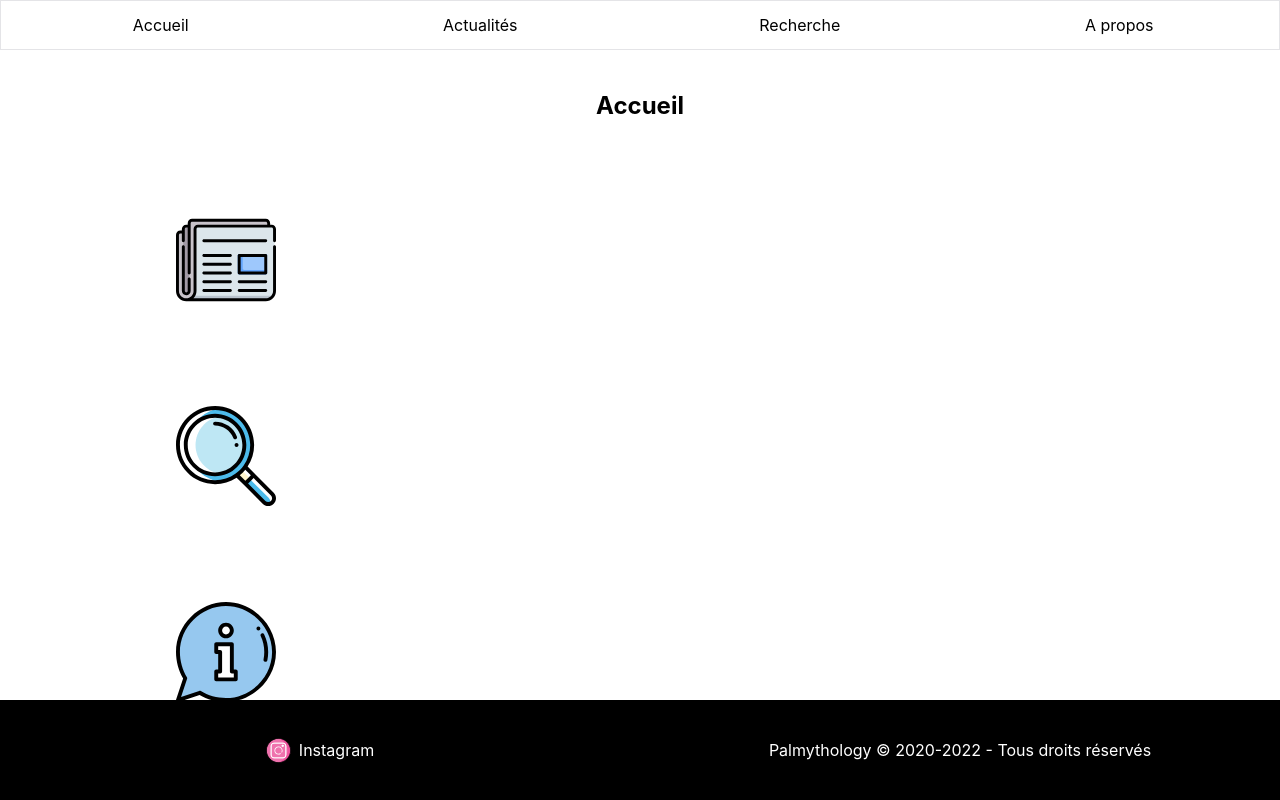
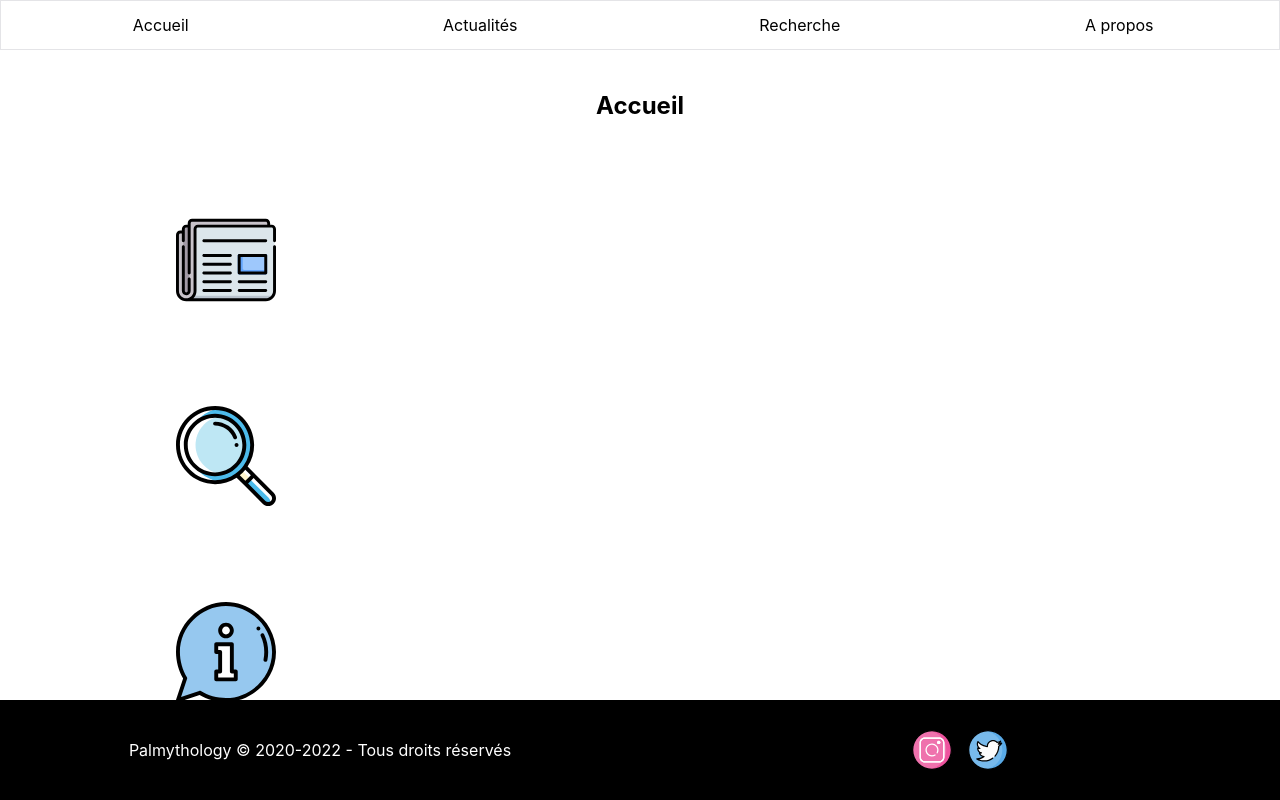
Before and after one commit to AlexisValentin/palmythology, a React (Create React App) app: page / in a window 1280 px wide. Built offline with nearby package versions, Linux system fonts and the light colour scheme.

Commit message:
[FOOTER] handle dynamic social networks

```diff
--- a/src/components/domains/footer/Footer.tsx
+++ b/src/components/domains/footer/Footer.tsx
@@ -10,10 +10,10 @@ const Footer = (): JSX.Element => {
   return (
     <FooterMainContainerStyled className={`${GRID} grid-cols-2 mt-20`}>
       <FooterSubContainerStyled>
-        <SocialNetworks />
+        <Copyrights />
       </FooterSubContainerStyled>
       <FooterSubContainerStyled>
-        <Copyrights />
+        <SocialNetworks />
       </FooterSubContainerStyled>
     </FooterMainContainerStyled>
   );
--- a/src/components/generics/SocialNetworks.styled.tsx
+++ b/src/components/generics/SocialNetworks.styled.tsx
@@ -1,17 +1,11 @@
 import styled from "styled-components";
 
-export const InstagramLogoContainer = styled.div`
+export const SocialNetworkLogoContainerStyled = styled.div`
   display: flex;
   align-items: center;
   justify-content: center;
 `;
 
-export const InstagramLogoStyled = styled.img`
-  width: 25px;
+export const SocialNetworkLogoStyled = styled.img`
+  width: 40px;
 `;
-
-export const InstagramTextStyled = styled.div`
-  &:hover {
-    color: grey;
-  }
-`;
--- a/src/components/generics/SocialNetworks.tsx
+++ b/src/components/generics/SocialNetworks.tsx
@@ -1,22 +1,27 @@
-import InstagramIcon from "../../assets/instagram.svg";
 import {
-  InstagramLogoContainer,
-  InstagramLogoStyled,
-  InstagramTextStyled,
+  SOCIAL_NETWORKS,
+  SOCIAL_NETWORK_STATUS,
+} from "../../types/socialNetworks";
+import {
+  SocialNetworkLogoContainerStyled,
+  SocialNetworkLogoStyled,
 } from "./SocialNetworks.styled";
 
 const SocialNetworks = (): JSX.Element => {
   return (
-    <a
-      href="https://www.instagram.com/palmythology/"
-      target="_blank"
-      rel="noreferrer"
-    >
-      <InstagramLogoContainer>
-        <InstagramLogoStyled src={InstagramIcon} alt="Logo Instagram" />
-        <InstagramTextStyled className="pl-2">Instagram</InstagramTextStyled>
-      </InstagramLogoContainer>
-    </a>
+    <>
+      {SOCIAL_NETWORKS.map(({ name, url, iconUrl, status }, idx) => {
+        if (status === SOCIAL_NETWORK_STATUS.INACTIVE) return null;
+
+        return (
+          <a href={url} target="_blank" rel="noreferrer" key={idx}>
+            <SocialNetworkLogoContainerStyled className="m-2">
+              <SocialNetworkLogoStyled src={iconUrl} alt={`Logo ${name}`} />
+            </SocialNetworkLogoContainerStyled>
+          </a>
+        );
+      })}
+    </>
   );
 };
 
--- a/src/types/routes.ts
+++ b/src/types/routes.ts
@@ -8,7 +8,7 @@ import { SECTION_COLORS } from "./styles/colors";
 
 const ROOT = "/";
 
-interface RouteInfo {
+interface RouteType {
   name: string;
   url: string;
   description: string;
@@ -26,7 +26,7 @@ export const ROUTE_URL = {
   NEWS: `${ROOT}news`,
 };
 
-export const ROUTES: RouteInfo[] = [
+export const ROUTES: RouteType[] = [
   {
     name: wording.sections.home_title,
     url: ROUTE_URL.HOME,
--- /dev/null
+++ b/src/types/socialNetworks.ts
@@ -0,0 +1,35 @@
+import FacebookIcon from "../assets/facebook.svg";
+import InstagramIcon from "../assets/instagram.svg";
+import TwitterIcon from "../assets/twitter.svg";
+
+export enum SOCIAL_NETWORK_STATUS {
+  ACTIVE = "active",
+  INACTIVE = "inactive",
+}
+
+interface SocialNetworkType {
+  name: string;
+  url?: string;
+  iconUrl: string;
+  status: SOCIAL_NETWORK_STATUS;
+}
+
+export const SOCIAL_NETWORKS: SocialNetworkType[] = [
+  {
+    name: "Facebook",
+    iconUrl: FacebookIcon,
+    status: SOCIAL_NETWORK_STATUS.INACTIVE,
+  },
+  {
+    name: "Instagram",
+    url: "https://www.instagram.com/palmythology/",
+    iconUrl: InstagramIcon,
+    status: SOCIAL_NETWORK_STATUS.ACTIVE,
+  },
+  {
+    name: "Twitter",
+    url: "https://twitter.com/palmythologue",
+    iconUrl: TwitterIcon,
+    status: SOCIAL_NETWORK_STATUS.ACTIVE,
+  },
+];
```
Also changed, not shown: src/assets/facebook.svg (added), src/assets/twitter.svg (added).
